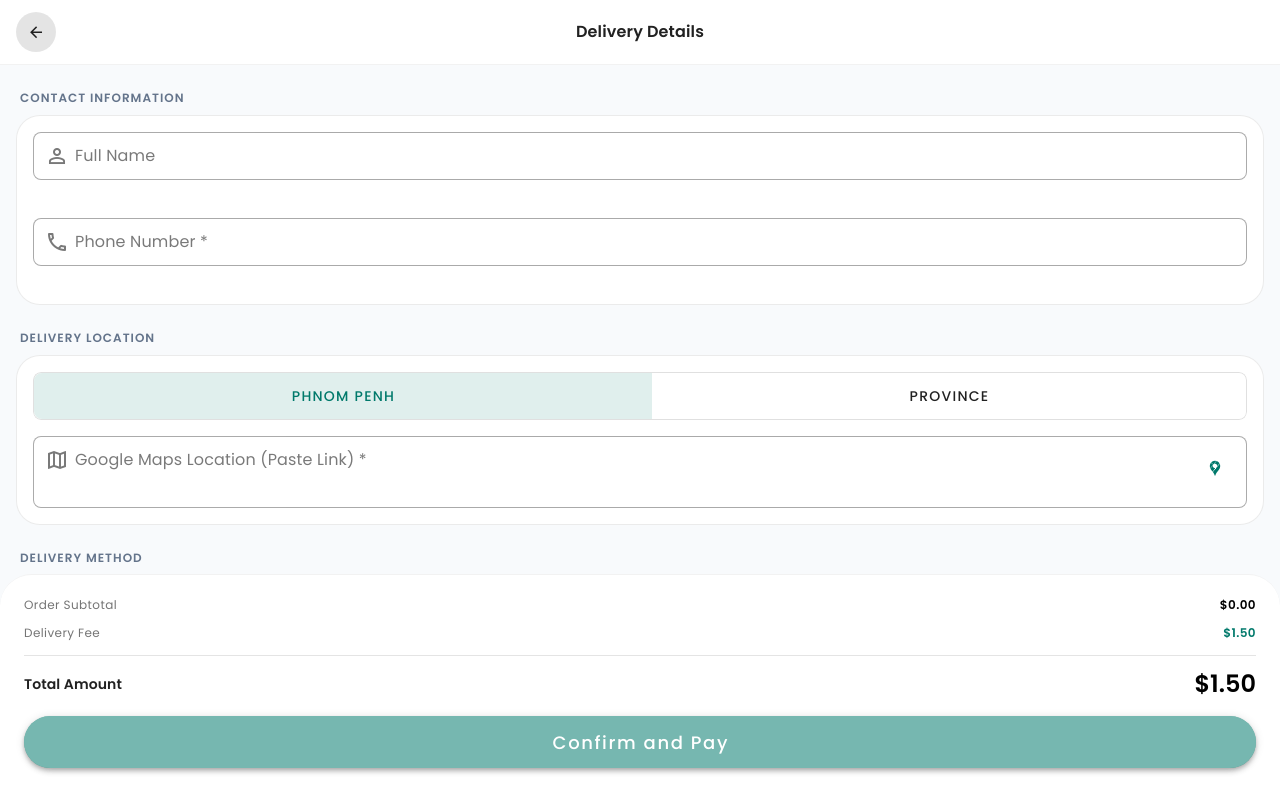
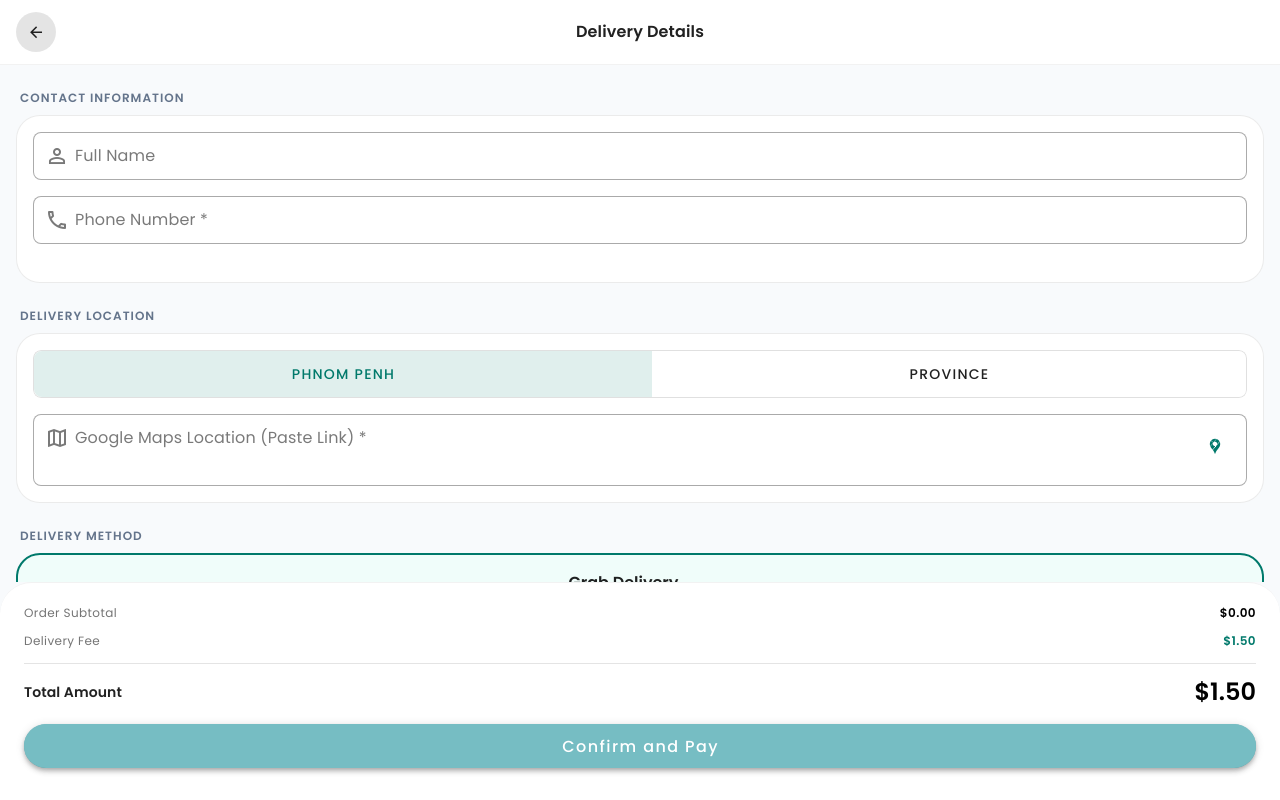
Before and after one commit to NONG-OFFICIAL-DEV/business, a Vue app in the folder frontend/: page /mobile-checkout in a window 1280 px wide. Built offline with nearby package versions, Linux system fonts and the light colour scheme.

Commit message:
improve online store

```diff
--- a/frontend/src/views/mobile/CartView.vue
+++ b/frontend/src/views/mobile/CartView.vue
@@ -150,9 +150,9 @@
 
         <v-btn
           block
-          color="teal-darken-2"
-          size="x-large"
-          class="rounded-xl text-none font-weight-bold checkout-btn"
+          color="primary"
+          size="large"
+          class="rounded-pill text-none checkout-btn"
           elevation="8"
           @click="$router.push('/mobile-checkout')"
           >
@@ -174,7 +174,6 @@
     top: 0;
     z-index: 100;
     background: rgba(255, 255, 255, 0.9) !important;
-    backdrop-filter: blur(10px);
   }
 
   .cart-wrapper {
--- a/frontend/src/views/mobile/CheckoutDetails.vue
+++ b/frontend/src/views/mobile/CheckoutDetails.vue
@@ -208,6 +208,7 @@
                 color="teal-darken-2"
                 rounded="lg"
                 label="Full Name"
+                hide-details
                 prepend-inner-icon="mdi-account-outline"
               />
               <v-text-field
@@ -350,8 +351,8 @@
         </div>
         <v-btn
           block
-          size="x-large"
-          color="teal-darken-2"
+          size="large"
+          color="primary"
           class="rounded-pill text-none mt-4"
           elevation="4"
           :disabled="!isFormValid"
```
